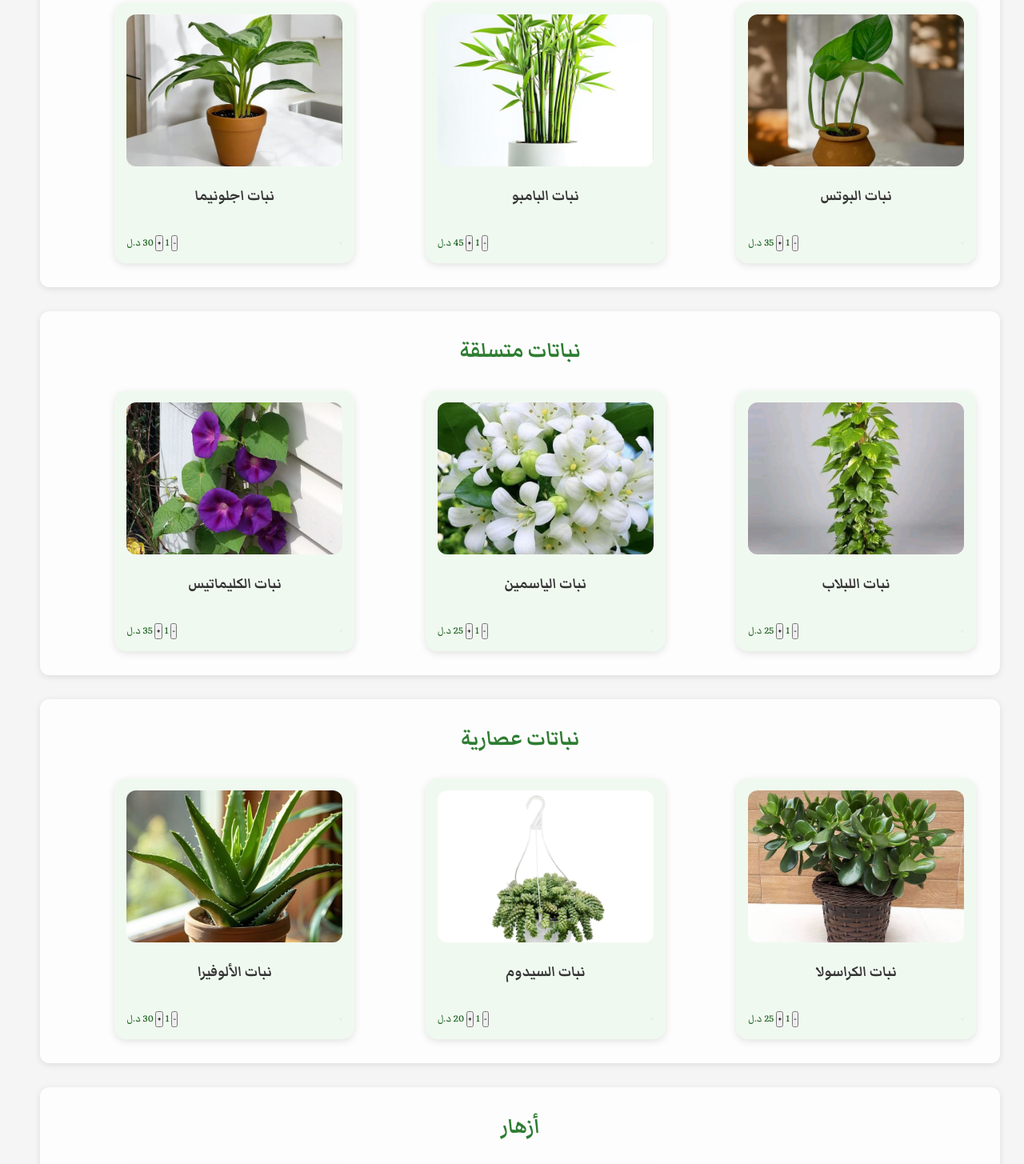
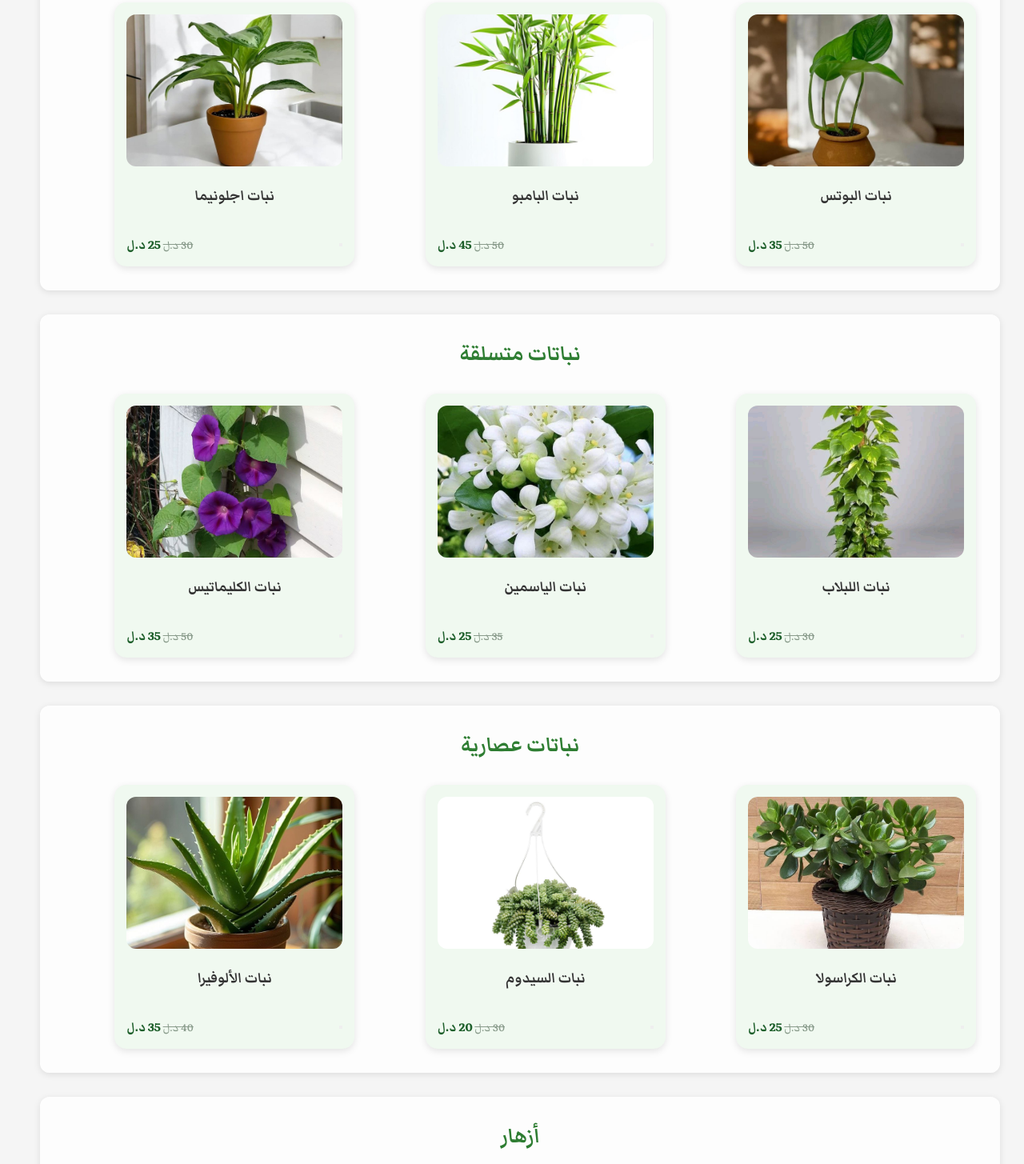
Before and after one commit to hanah19880/HADEEKATI, a plain HTML site: page index.html in a window 1280 px wide. Shown: the part 2642-4097 px from the top of the page at 80% size. Drawn offline with Linux system fonts and the light colour scheme; files whose address does not match are found by name.

Commit message:
Update index.htmlبسم الله

```diff
--- a/index.html
+++ b/index.html
@@ -164,10 +164,8 @@
                 <div class="cart-row">
                     <button class="add-btn"> </button>
                     <div class="quantity-box">
-                        <button>-</button>
-                        <span>1</span>
-                        <button>+</button>
-                        <span>35 د.ل</span>
+           <span class="old-price">50 د.ل</span>
+           <span class="new-price">35 د.ل</span>
                     </div>
                 </div>
             </div>
@@ -185,10 +183,8 @@
                 <div class="cart-row">
                     <button class="add-btn"> </button>
                     <div class="quantity-box">
-                        <button>-</button>
-                        <span>1</span>
-                        <button>+</button>
-                        <span>45 د.ل</span>
+                 <span class="old-price">50 د.ل</span>
+    <span class="new-price">45 د.ل</span>
                     </div>
                 </div>
             </div>
@@ -207,10 +203,8 @@
                 <div class="cart-row">
                     <button class="add-btn"> </button>
                     <div class="quantity-box">
-                        <button>-</button>
-                        <span>1</span>
-                        <button>+</button>
-                        <span>30 د.ل</span>
+   <span class="old-price">30 د.ل</span>
+    <span class="new-price">25 د.ل</span>
                     </div>
                 </div>
             </div>
@@ -237,10 +231,8 @@
                 <div class="cart-row">
                     <button class="add-btn"> </button>
                     <div class="quantity-box">
-                        <button>-</button>
-                        <span>1</span>
-                        <button>+</button>
-                        <span>25 د.ل</span>
+   <span class="old-price">30 د.ل</span>
+    <span class="new-price">25 د.ل</span>
                     </div>
                 </div>
             </div>
@@ -259,10 +251,8 @@
                 <div class="cart-row">
                     <button class="add-btn"> </button>
                     <div class="quantity-box">
-                        <button>-</button>
-                        <span>1</span>
-                        <button>+</button>
-                        <span>25 د.ل</span>
+    <span class="old-price">35 د.ل</span>
+    <span class="new-price">25 د.ل</span>
                     </div>
                 </div>
             </div>
@@ -281,10 +271,8 @@
                 <div class="cart-row">
                     <button class="add-btn"> </button>
                     <div class="quantity-box">
-                        <button>-</button>
-                        <span>1</span>
-                        <button>+</button>
-                        <span>35 د.ل</span>
+   <span class="old-price">50 د.ل</span>
+    <span class="new-price">35 د.ل</span>
                     </div>
                 </div>
             </div>
@@ -309,10 +297,9 @@
                 <div class="cart-row">
                     <button class="add-btn"> </button>
                     <div class="quantity-box">
-                        <button>-</button>
-                        <span>1</span>
-                        <button>+</button>
-                        <span>25 د.ل</span>
+
+                           <span class="old-price">30 د.ل</span>
+    <span class="new-price">25 د.ل</span>
                     </div>
                 </div>
             </div>
@@ -330,10 +317,8 @@
                 <div class="cart-row">
                     <button class="add-btn"> </button>
                     <div class="quantity-box">
-                        <button>-</button>
-                        <span>1</span>
-                        <button>+</button>
-                        <span>20 د.ل</span>
+                           <span class="old-price">30 د.ل</span>
+                           <span class="new-price">20 د.ل</span>
                     </div>
                 </div>
             </div>
@@ -352,10 +337,8 @@
                 <div class="cart-row">
                     <button class="add-btn"> </button>
                     <div class="quantity-box">
-                        <button>-</button>
-                        <span>1</span>
-                        <button>+</button>
-                        <span>30 د.ل</span>
+                           <span class="old-price">40 د.ل</span>
+                           <span class="new-price">35 د.ل</span>
                     </div>
                 </div>
             </div>
@@ -381,10 +364,8 @@
                 <div class="cart-row">
                     <button class="add-btn"> </button>
                     <div class="quantity-box">
-                        <button>-</button>
-                        <span>1</span>
-                        <button>+</button>
-                        <span>45 د.ل</span>
+                           <span class="old-price">50 د.ل</span>
+                           <span class="new-price">45 د.ل</span>
         </div>
     </div>
 
@@ -405,11 +386,8 @@
         <button class="add-btn"> </button>
 
         <div class="quantity-box">
-            <button>-</button>
-            <span>1</span>
-            <button>+</button>
-            <span>40 د.ل</span>
-
+          <span class="old-price">50 د.ل</span>
+    <span class="new-price">40 د.ل</span>
     </div>
             </div>
             </div>
@@ -430,10 +408,8 @@
         <button class="add-btn" > </button>
 
         <div class="quantity-box">
-            <button>-</button>
-            <span>1</span>
-            <button>+</button>
-            <span>45 د.ل</span>
+  <span class="old-price">50 د.ل</span>
+    <span class="new-price">45 د.ل</span>
 
     </div>
             </div> </div>
```
